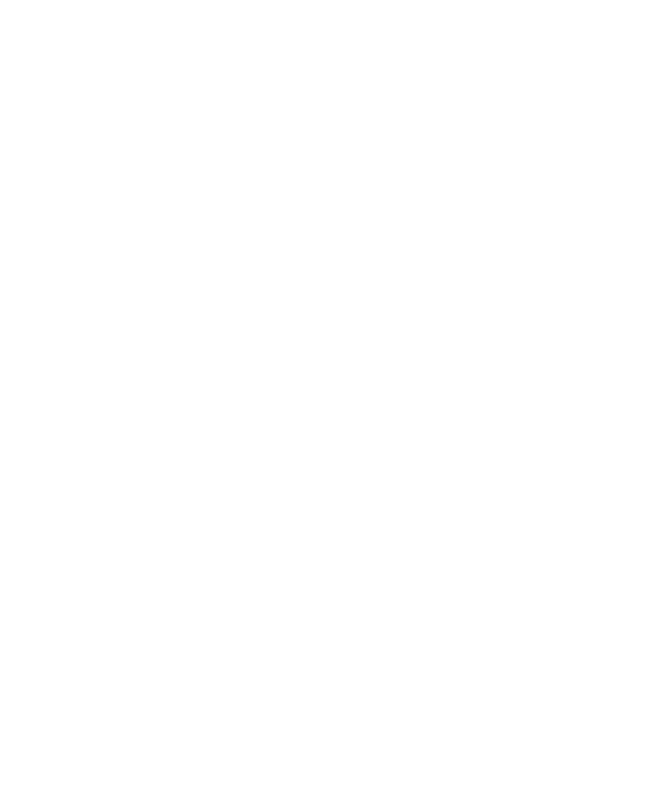
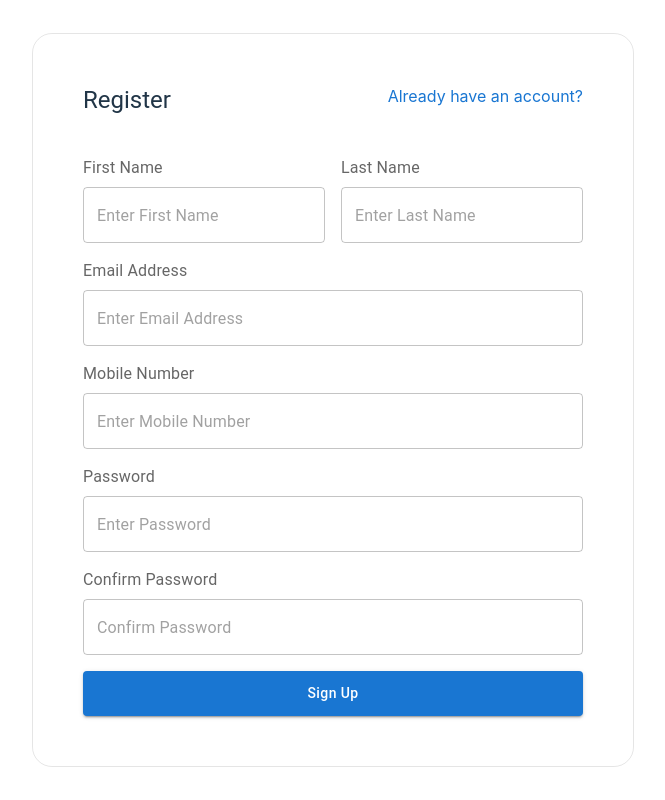
Before and after one commit to cpendo/service-booking-system, a React (Vite) app: page /signup in a window 1280 px wide. Before the commit this address had no page. Shown: the whole page, without its empty margins (307-972 px from the left). Built offline with nearby package versions, Linux system fonts and the light colour scheme.

Commit message:
register ui

```diff
--- a/package.json
+++ b/package.json
@@ -14,9 +14,11 @@
     "@emotion/styled": "^11.14.0",
     "@mui/icons-material": "^6.4.2",
     "@mui/material": "^6.4.2",
+    "formik": "^2.4.6",
     "react": "^18.3.1",
     "react-dom": "^18.3.1",
-    "react-router-dom": "^7.1.3"
+    "react-router-dom": "^7.1.3",
+    "yup": "^1.6.1"
   },
   "devDependencies": {
     "@eslint/js": "^9.17.0",
--- a/src/App.jsx
+++ b/src/App.jsx
@@ -1,6 +1,7 @@
 import { BrowserRouter, Route, Routes } from "react-router-dom";
 import LandingPage from "./pages/landing-page";
 import LandingPageLayout from "./layout/landing-page";
+import Register from "./pages/auth/register";
 function App() {
   return (
     <BrowserRouter>
@@ -8,6 +9,7 @@
         <Route element={<LandingPageLayout />}>
           <Route path="/" element={<LandingPage />} />
         </Route>
+        <Route path="/signup" element={<Register />} />
       </Routes>
     </BrowserRouter>
   );
--- /dev/null
+++ b/src/pages/auth/register.jsx
@@ -0,0 +1,235 @@
+import {
+  Typography,
+  Grid,
+  TextField,
+  Box,
+  Stack,
+  InputLabel,
+  Button,
+} from "@mui/material";
+import { useFormik } from "formik";
+import React from "react";
+import * as Yup from "yup";
+
+const validationSchema = Yup.object({
+  firstName: Yup.string().required("First Name is required"),
+  lastName: Yup.string().required("Last Name is required"),
+  email: Yup.string()
+    .required("Email is required")
+    .email("Must be a valid email"),
+  mobile: Yup.string().required("Mobile is required"),
+  password: Yup.string().required("Password is required"),
+  confirmPassword: Yup.string()
+    .oneOf([Yup.ref("password")], "Passwords must match")
+    .required("Confirm Password is required"),
+});
+
+function Register() {
+  const formik = useFormik({
+    initialValues: {
+      firstName: "",
+      lastName: "",
+      email: "",
+      mobile: "",
+      password: "",
+      confirmPassword: "",
+    },
+    validationSchema,
+    onSubmit: (values) => {
+      console.log(values);
+    },
+  });
+  return (
+    <Box
+      sx={{
+        display: "flex",
+        justifyContent: "center",
+        alignItems: "center",
+        height: "100vh",
+        width: "100%",
+        position: "absolute",
+        top: 0,
+        left: 0,
+      }}
+    >
+      <Box
+        sx={{
+          border: "1px solid rgba(0, 0, 0, 0.1)",
+          padding: "50px",
+          width: "50%",
+          maxWidth: "500px",
+          borderRadius: "20px",
+        }}
+      >
+        <Box
+          sx={{
+            display: "flex",
+            justifyContent: "space-between",
+            marginBottom: "40px",
+          }}
+        >
+          <Typography variant="h5">Register</Typography>
+          <Typography variant="text" color="primary">
+            Already have an account?
+          </Typography>
+        </Box>
+        <form onSubmit={formik.handleSubmit}>
+          <Grid container spacing={2}>
+            <Grid item md={6} xs={12}>
+              <Stack spacing={1}>
+                <InputLabel htmlFor="name">First Name</InputLabel>
+                <TextField
+                  fullWidth
+                  id="firstName"
+                  name="firstName"
+                  placeholder="Enter First Name"
+                  type="text"
+                  value={formik.values.firstName}
+                  onChange={formik.handleChange}
+                  onBlur={formik.handleBlur}
+                  error={
+                    formik.touched.firstName && Boolean(formik.errors.firstName)
+                  }
+                  helperText={
+                    formik.touched.firstName && formik.errors.firstName
+                      ? formik.errors.firstName
+                      : ""
+                  }
+                />
+              </Stack>
+            </Grid>
+            <Grid item md={6} xs={12}>
+              <Stack spacing={1}>
+                <InputLabel htmlFor="lastName">Last Name</InputLabel>
+                <TextField
+                  fullWidth
+                  id="lastName"
+                  name="lastName"
+                  placeholder="Enter Last Name"
+                  type="text"
+                  value={formik.values.lastName}
+                  onChange={formik.handleChange}
+                  onBlur={formik.handleBlur}
+                  error={
+                    formik.touched.lastName && Boolean(formik.errors.lastName)
+                  }
+                  helperText={
+                    formik.touched.lastName && formik.errors.lastName
+                      ? formik.errors.lastName
+                      : ""
+                  }
+                />
+              </Stack>
+            </Grid>
+            <Grid item xs={12}>
+              <Stack spacing={1}>
+                <InputLabel htmlFor="email">Email Address</InputLabel>
+                <TextField
+                  fullWidth
+                  id="email"
+                  name="email"
+                  placeholder="Enter Email Address"
+                  type="email"
+                  value={formik.values.email}
+                  onChange={formik.handleChange}
+                  onBlur={formik.handleBlur}
+                  error={formik.touched.email && Boolean(formik.errors.email)}
+                  helperText={
+                    formik.touched.email && formik.errors.email
+                      ? formik.errors.email
+                      : ""
+                  }
+                />
+              </Stack>
+            </Grid>
+            <Grid item xs={12}>
+              <Stack spacing={1}>
+                <InputLabel htmlFor="mobile">Mobile Number</InputLabel>
+                <TextField
+                  fullWidth
+                  id="mobile"
+                  name="mobile"
+                  placeholder="Enter Mobile Number"
+                  type="text"
+                  value={formik.values.mobile}
+                  onChange={formik.handleChange}
+                  onBlur={formik.handleBlur}
+                  error={formik.touched.mobile && Boolean(formik.errors.mobile)}
+                  helperText={
+                    formik.touched.mobile && formik.errors.mobile
+                      ? formik.errors.mobile
+                      : ""
+                  }
+                />
+              </Stack>
+            </Grid>
+            <Grid item xs={12}>
+              <Stack spacing={1}>
+                <InputLabel htmlFor="password">Password</InputLabel>
+                <TextField
+                  fullWidth
+                  id="password"
+                  name="password"
+                  placeholder="Enter Password"
+                  type="password"
+                  value={formik.values.password}
+                  onChange={formik.handleChange}
+                  onBlur={formik.handleBlur}
+                  error={
+                    formik.touched.password && Boolean(formik.errors.password)
+                  }
+                  helperText={
+                    formik.touched.password && formik.errors.password
+                      ? formik.errors.password
+                      : ""
+                  }
+                />
+              </Stack>
+            </Grid>
+            <Grid item xs={12}>
+              <Stack spacing={1}>
+                <InputLabel htmlFor="confirmPassword">
+                  Confirm Password
+                </InputLabel>
+                <TextField
+                  fullWidth
+                  id="confirmPassword"
+                  name="confirmPassword"
+                  placeholder="Confirm Password"
+                  type="password"
+                  value={formik.values.confirmPassword}
+                  onChange={formik.handleChange}
+                  onBlur={formik.handleBlur}
+                  error={
+                    formik.touched.confirmPassword &&
+                    Boolean(formik.errors.confirmPassword)
+                  }
+                  helperText={
+                    formik.touched.confirmPassword &&
+                    formik.errors.confirmPassword
+                      ? formik.errors.confirmPassword
+                      : ""
+                  }
+                />
+              </Stack>
+            </Grid>
+            <Grid item xs={12}>
+              <Stack spacing={1}>
+                <Button
+                  type="submit"
+                  variant="contained"
+                  color="primary"
+                  sx={{ textTransform: "none", padding: "10px" }}
+                >
+                  Sign Up
+                </Button>
+              </Stack>
+            </Grid>
+          </Grid>
+        </form>
+      </Box>
+    </Box>
+  );
+}
+
+export default Register;
```
Also changed, not shown: 1 other file (tests, documents, lock files or other folders).
